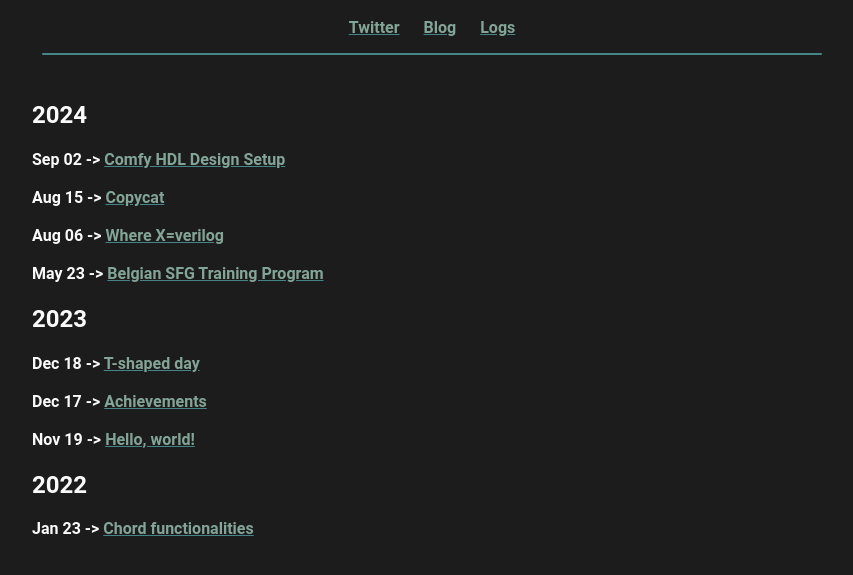
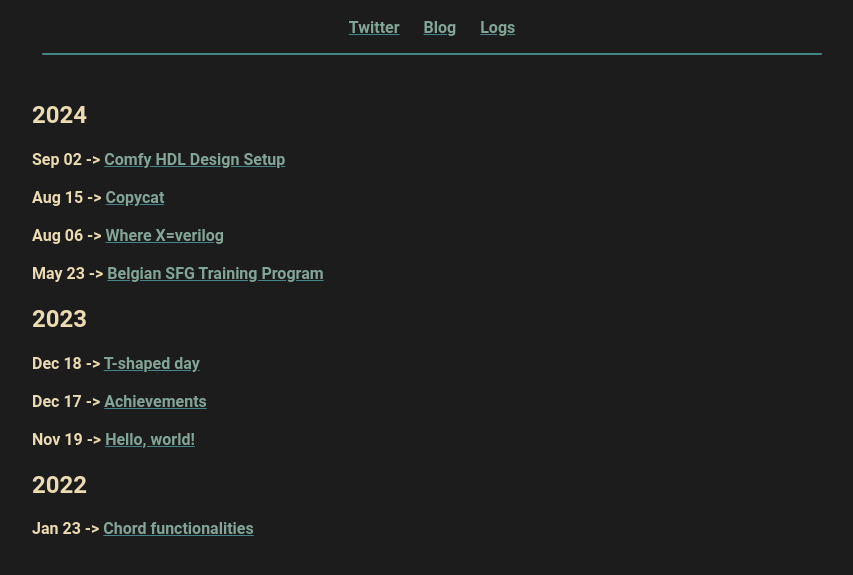
Before and after one commit to pindjouf/pindjouf.xyz, a PHP site: page /index.html in a window 1280 px wide. Shown: the top 575 px of the page, without its empty margins (208-1061 px from the left). Run offline with PHP 8.4, Linux system fonts and the light colour scheme.

Commit message:
change text color

```diff
--- a/index.html
+++ b/index.html
@@ -27,6 +27,7 @@
         <h2>2022</h2>
         <p>Jan 23 -> <a href="./posts/chord_functionalities.html">Chord functionalities</a></p>
     </div>
+<!--<a href='https://blinkies.cafe' target='_blank'><img src='https://blinkies.cafe/b/display/blinkiesCafe-badge.gif' alt='blinkies.cafe | make your own blinkies!'></a>-->
 </main>
 </body>
 </html>
--- a/style.css
+++ b/style.css
@@ -1,6 +1,6 @@
 :root {
     --background: #1c1c1c;
-    --text: #fafafa;
+    --text: #ebdbb2;
     --blue: #458588;
     --link: #83a598;
 }
```
